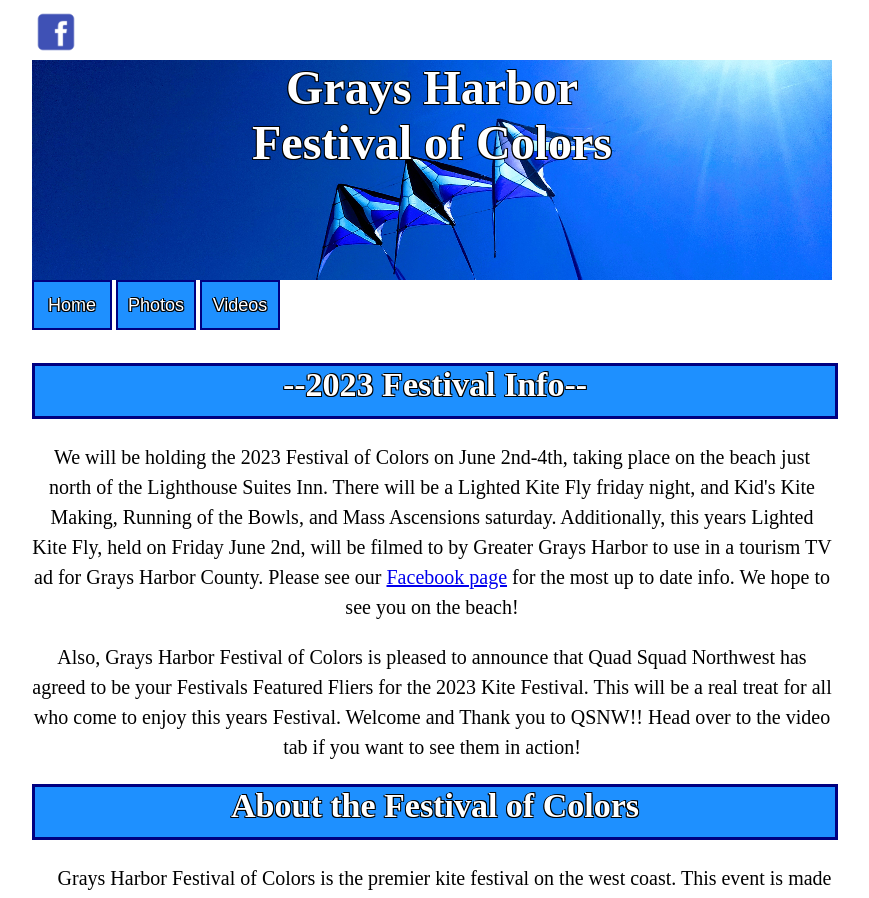
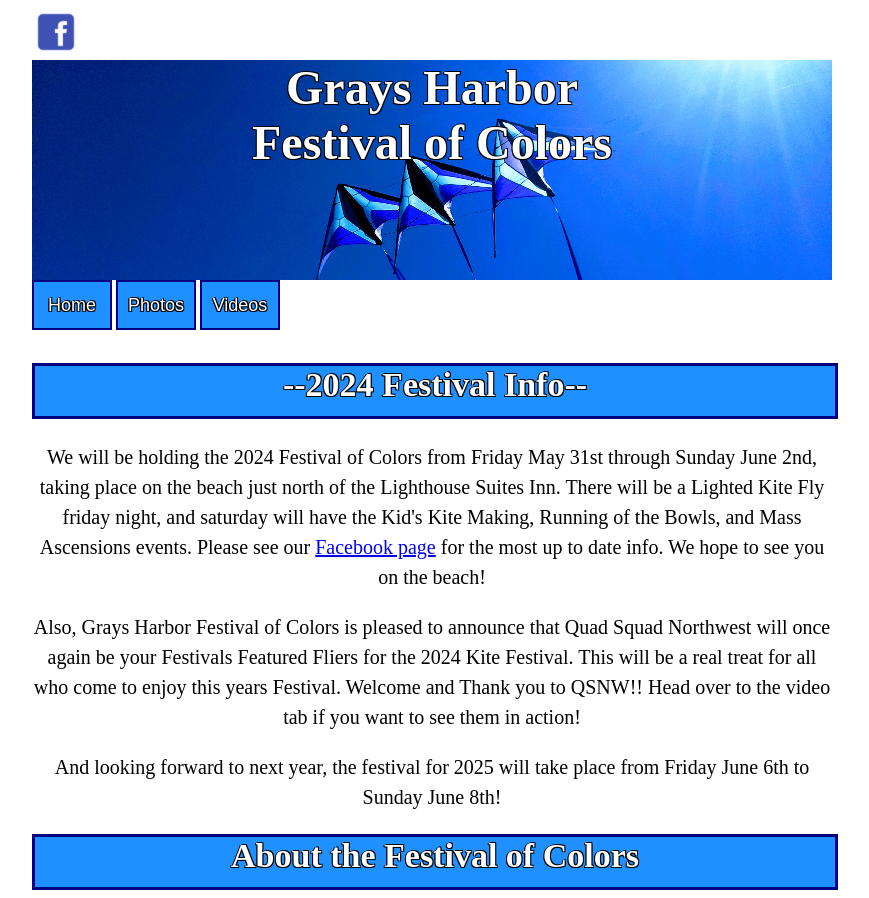
Before and after one commit to kyleb13/kyleb13.github.io, a Jekyll site: the page index.html, which Jekyll copies as it is, in a window 1280 px wide. Shown: the top 898 px of the page, without its empty margins (208-1077 px from the left). Built offline with Jekyll 4.4.1, drawn with Linux system fonts in a browser that asks for light colours; some of the changed text lies outside the part shown.

Commit message:
updating for 2024 info, and fixing some wording

```diff
--- a/index.html
+++ b/index.html
@@ -117,16 +117,18 @@
                 <button id="navTab" onclick="location.href = 'videos.html'">Videos</button>
             </div>
             <div id="alignDiv">
-                <h1 id="bodyHeader">--2023 Festival Info--</h1>
-                    <p id="aboutParagraph"> We will be holding the 2023 Festival of Colors on June 2nd-4th, taking place on the beach just north of the
-                        Lighthouse Suites Inn. There will be a Lighted Kite Fly friday night, and Kid's Kite Making, Running of the Bowls, and Mass Ascensions saturday.
-                        Additionally, this years Lighted Kite Fly, held on Friday June 2nd, will be filmed to by Greater Grays Harbor to use in a tourism TV ad for
-                        Grays Harbor County. Please see our <a href="https://www.facebook.com/OceanShoresFesitvalOfColors">Facebook page</a> for the most up to date info. We hope to see you on the beach!
+                <h1 id="bodyHeader">--2024 Festival Info--</h1>
+                    <p id="aboutParagraph"> We will be holding the 2024 Festival of Colors from Friday May 31st through Sunday June 2nd, taking place on the beach just north of the
+                        Lighthouse Suites Inn. There will be a Lighted Kite Fly friday night, and saturday will have the Kid's Kite Making, Running of the Bowls, and Mass Ascensions events.
+                        Please see our <a href="https://www.facebook.com/OceanShoresFesitvalOfColors">Facebook page</a> for the most up to date info. We hope to see you on the beach!
                     </p>
                     <p id="aboutParagraph">
-                        Also, Grays Harbor Festival of Colors is pleased to announce that Quad Squad Northwest has agreed to be your Festivals Featured Fliers
-                        for the 2023 Kite Festival. This will be a real treat for all who come to enjoy this years Festival.
+                        Also, Grays Harbor Festival of Colors is pleased to announce that Quad Squad Northwest will once again be your Festivals Featured Fliers
+                        for the 2024 Kite Festival. This will be a real treat for all who come to enjoy this years Festival.
                         Welcome and Thank you to QSNW!! Head over to the video tab if you want to see them in action!
+                    </p>
+                    <p id="aboutParagraph">
+                        And looking forward to next year, the festival for 2025 will take place from Friday June 6th to Sunday June 8th!
                     </p>
                 <h1 id="bodyHeader">About the Festival of Colors</h1>
                     <p id="aboutParagraph"> &emsp; Grays Harbor Festival of Colors is the premier kite festival on the west coast.
@@ -136,7 +138,7 @@
                         Washington State central coast.<br/><br/>
                         &emsp; Our festival is usually on the first full weekend (Fri, Sat, and Sun) in June.
                          Our flying beach is famous for the consistency of the winds and mild temperatures,
-                        usually low to mid sixties at the time of the festival. </p>
+                        usually low to mid sixties at the time of the festival. Join us for some fair weather and fun times!</p>
                     <iframe id="slideshow" src="https://docs.google.com/presentation/d/e/2PACX-1vQgR8_gZrxjnr1wLJg_kN6SKy6c-jff61SMoiAo8nIX7f4Har3Mve1buSLP0Ss0_oAVbN46VPXCfl8L/embed?start=true&loop=true&delayms=3000" frameborder="0" width="800" height="479" allowfullscreen="true" mozallowfullscreen="true" webkitallowfullscreen="true"></iframe>
             </div>
         </div>
```
